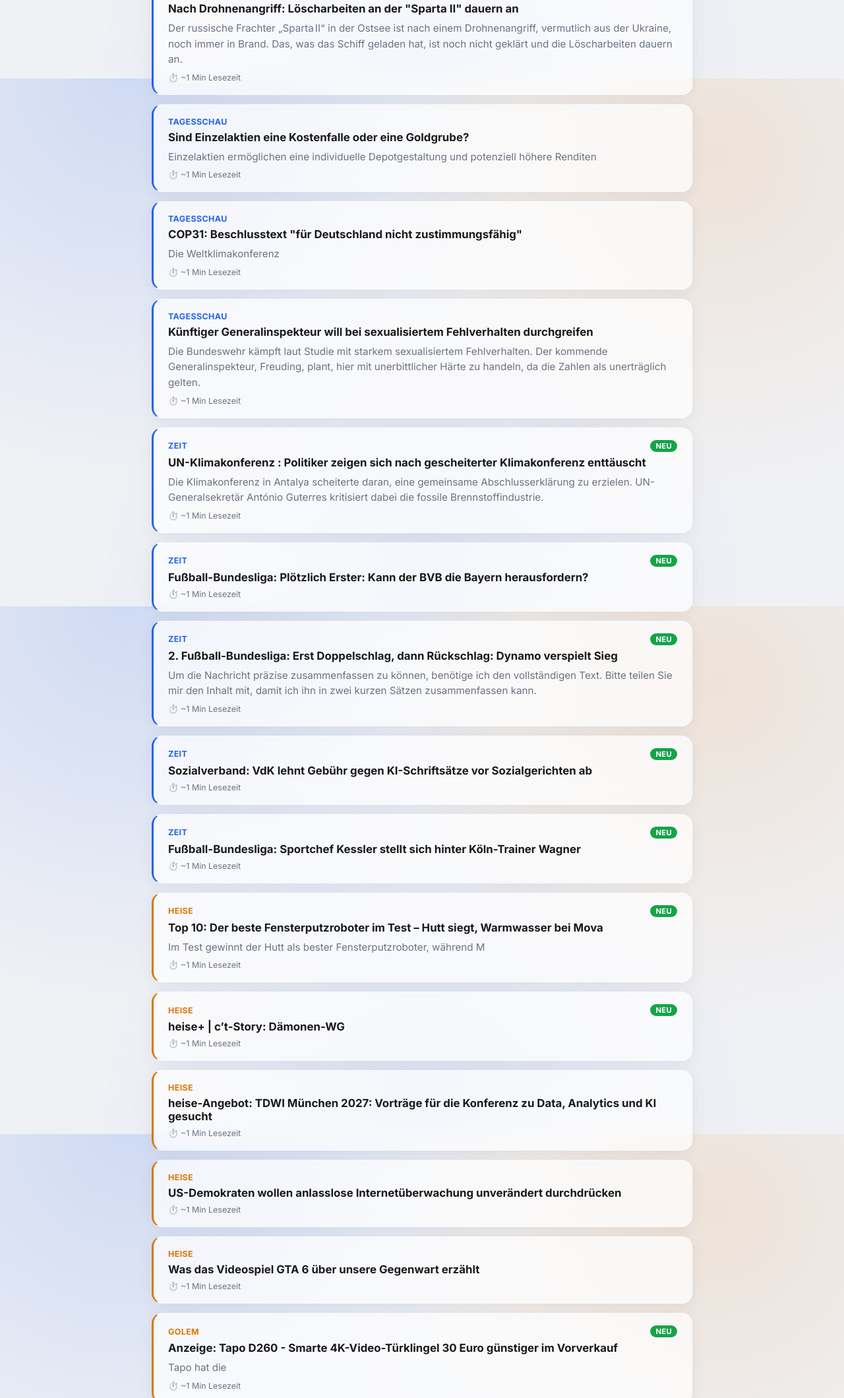
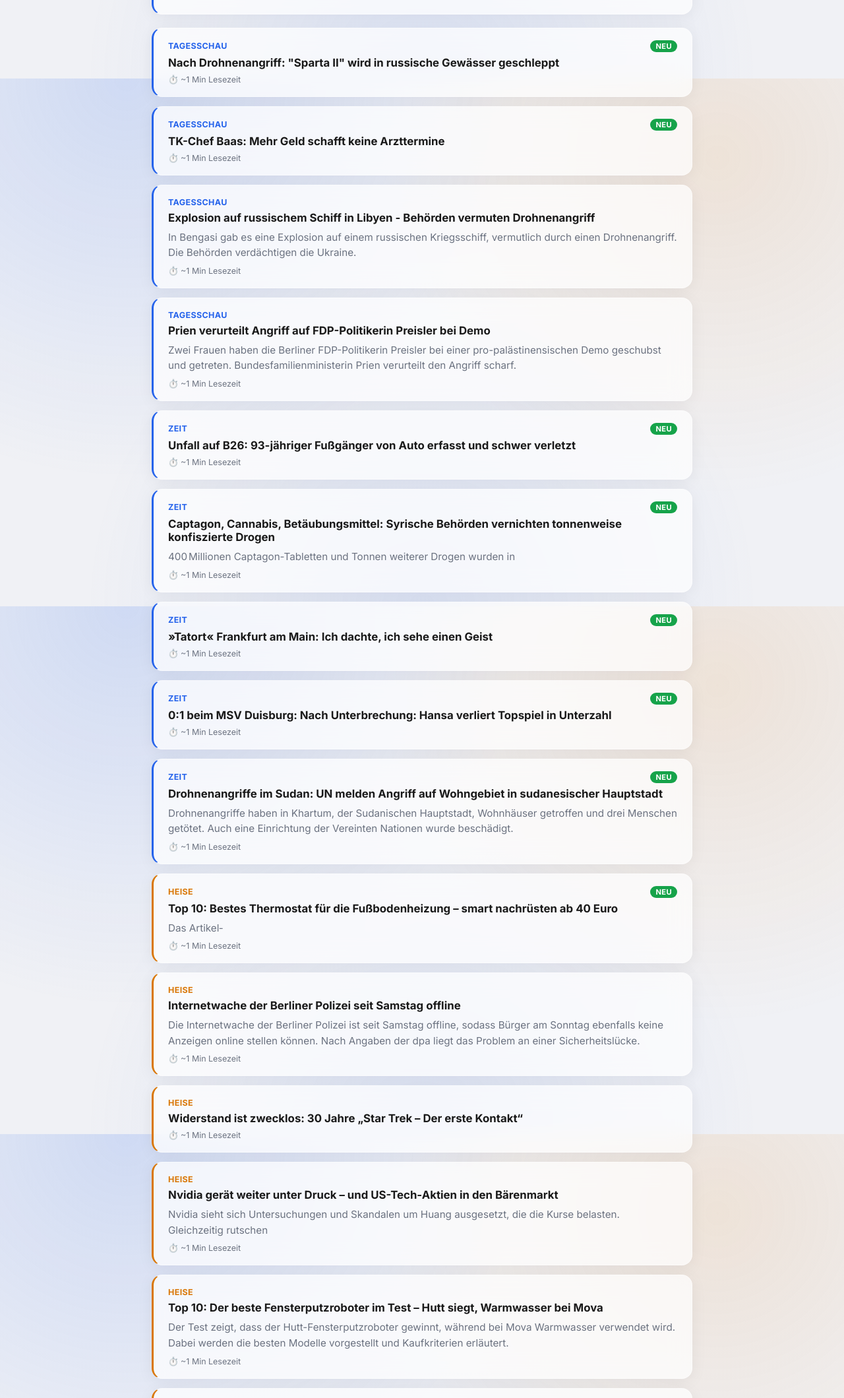
Before and after one commit to Jonas-sz/news-dashboard, a plain HTML site: page index.html in a window 1280 px wide. Shown: the part 681-2800 px from the top of the page at 66% size. Drawn offline with Linux system fonts and the light colour scheme.

Commit message:
Update news

```diff
--- a/index.html
+++ b/index.html
@@ -129,10 +129,10 @@
 <body data-theme="light">
   <div id="skeleton">📰</div>
   <div class="topbar">
-    <h1>Hey Jonas 👋</h1>
+    <h1>Guten Abend, Jonas 🌙</h1>
     <button class="toggle-btn" id="themeToggle" aria-label="Dark Mode umschalten">🌙</button>
   </div>
-  <p class="updated">Zuletzt aktualisiert: 22.11.2026 15:20 Uhr</p>
+  <p class="updated">Zuletzt aktualisiert: 22.11.2026 21:47 Uhr</p>
 
       <div class="stats-bar">
         <div class="stat"><strong>20</strong> Artikel</div>
@@ -147,10 +147,10 @@
   <div class="widgets">
 
         <div class="widget weather">
-          <span class="weather-icon">⛅</span>
+          <span class="weather-icon">☁️</span>
           <div>
-            <div class="weather-temp">3°C</div>
-            <div class="widget-sub">Teilweise bewölkt · Detmold</div>
+            <div class="weather-temp">1°C</div>
+            <div class="widget-sub">Bewölkt · Detmold</div>
           </div>
         </div>
 
@@ -190,27 +190,27 @@
             <div class="source">Tagesschau</div>
             <span class="badge-new">NEU</span>
           </div>
-          <h3><a href="https://www.tagesschau.de/ausland/asien/tuerkei-sender-soezcue-zwangsverwaltung-100.html" target="_blank" rel="noopener">Türkischer Sender Sözcü TV: Journalismus unter Zwangsverwaltung</a></h3>
-          <p></p>
+          <h3><a href="https://www.tagesschau.de/sport/mitgliederversammlung-bvb-fall-nmecha-100.html" target="_blank" rel="noopener">Buhrufe und Pfiffe gegen BVB-Boss Cramer wegen Fall Nmecha</a></h3>
+          <p>Der BVB-Spieler Nmecha ließ sich in einer religiös motivierten Jubelrunde vor der Mitgliederversammlung feiern, was zu Diskussionen führte. Geschäftsführer Cramer äußerte sich nur indirekt und lobte Nmecha als „tadellosen Menschen“, was mit einigen Buhrufen und Pfiffen reagierte.</p>
           <div class="read-time">⏱️ ~1 Min Lesezeit</div>
         </div>
 
         <div class="card" data-category="allgemein" style="animation-delay:0.05s; --cat-color:#2563eb">
           <div class="card-top">
             <div class="source">Tagesschau</div>
-
+            <span class="badge-new">NEU</span>
           </div>
-          <h3><a href="https://www.tagesschau.de/ausland/europa/finnland-ostsee-frachter-drohne-100.html" target="_blank" rel="noopener">Nach Drohnenangriff: Löscharbeiten an der "Sparta II" dauern an</a></h3>
-          <p>Der russische Frachter „Sparta II“ in der Ostsee ist nach einem Drohnenangriff, vermutlich aus der Ukraine, noch immer in Brand. Das, was das Schiff geladen hat, ist noch nicht geklärt und die Löscharbeiten dauern an.</p>
+          <h3><a href="https://www.tagesschau.de/ausland/europa/finnland-ostsee-frachter-drohne-102.html" target="_blank" rel="noopener">Nach Drohnenangriff: "Sparta II" wird in russische Gewässer geschleppt</a></h3>
+          <p></p>
           <div class="read-time">⏱️ ~1 Min Lesezeit</div>
         </div>
         <div class="card" data-category="allgemein" style="animation-delay:0.1s; --cat-color:#2563eb">
           <div class="card-top">
             <div class="source">Tagesschau</div>
-
+            <span class="badge-new">NEU</span>
           </div>
-          <h3><a href="https://www.tagesschau.de/wirtschaft/finanzen/boerse-investment-einzelaktien-etf-100.html" target="_blank" rel="noopener">Sind Einzelaktien eine Kostenfalle oder eine Goldgrube?</a></h3>
-          <p>Einzelaktien ermöglichen eine individuelle Depotgestaltung und potenziell höhere Renditen</p>
+          <h3><a href="https://www.tagesschau.de/inland/innenpolitik/bericht-aus-berlin-arzttermine-baas-100.html" target="_blank" rel="noopener">TK-Chef Baas: Mehr Geld schafft keine Arzttermine</a></h3>
+          <p></p>
           <div class="read-time">⏱️ ~1 Min Lesezeit</div>
         </div>
         <div class="card" data-category="allgemein" style="animation-delay:0.15000000000000002s; --cat-color:#2563eb">
@@ -218,8 +218,8 @@
             <div class="source">Tagesschau</div>
 
           </div>
-          <h3><a href="https://www.tagesschau.de/ausland/weltklimakonferenz-cop-droht-zu-scheitern-100.html" target="_blank" rel="noopener">COP31: Beschlusstext "für Deutschland nicht zustimmungsfähig"</a></h3>
-          <p>Die Weltklimakonferenz</p>
+          <h3><a href="https://www.tagesschau.de/ausland/afrika/russisches-schiff-libyen-100.html" target="_blank" rel="noopener">Explosion auf russischem Schiff in Libyen - Behörden vermuten Drohnenangriff</a></h3>
+          <p>In Bengasi gab es eine Explosion auf einem russischen Kriegsschiff, vermutlich durch einen Drohnenangriff. Die Behörden verdächtigen die Ukraine.</p>
           <div class="read-time">⏱️ ~1 Min Lesezeit</div>
         </div>
         <div class="card" data-category="allgemein" style="animation-delay:0.2s; --cat-color:#2563eb">
@@ -227,8 +227,8 @@
             <div class="source">Tagesschau</div>
 
           </div>
-          <h3><a href="https://www.tagesschau.de/inland/gesellschaft/bundeswehr-generalinspekteur-gegen-sexualisiertes-fehlverhalten-100.html" target="_blank" rel="noopener">Künftiger Generalinspekteur will bei sexualisiertem Fehlverhalten durchgreifen</a></h3>
-          <p>Die Bundeswehr kämpft laut Studie mit starkem sexualisiertem Fehlverhalten. Der kommende Generalinspekteur, Freuding, plant, hier mit unerbittlicher Härte zu handeln, da die Zahlen als unerträglich gelten.</p>
+          <h3><a href="https://www.tagesschau.de/inland/innenpolitik/prien-angriff-preisler-100.html" target="_blank" rel="noopener">Prien verurteilt Angriff auf FDP-Politikerin Preisler bei Demo</a></h3>
+          <p>Zwei Frauen haben die Berliner FDP-Politikerin Preisler bei einer pro-palästinensischen Demo geschubst und getreten. Bundesfamilienministerin Prien verurteilt den Angriff scharf.</p>
           <div class="read-time">⏱️ ~1 Min Lesezeit</div>
         </div>
         <div class="card" data-category="allgemein" style="animation-delay:0.25s; --cat-color:#2563eb">
@@ -236,8 +236,8 @@
             <div class="source">Zeit</div>
             <span class="badge-new">NEU</span>
           </div>
-          <h3><a href="https://www.zeit.de/politik/ausland/2026-11/un-klimakonferenz-cop31-antalya-greenpeace-martin-kaiser-eu-gxe" target="_blank" rel="noopener">UN-Klimakonferenz : Politiker zeigen sich nach gescheiterter Klimakonferenz enttäuscht</a></h3>
-          <p>Die Klimakonferenz in Antalya scheiterte daran, eine gemeinsame Abschlusserklärung zu erzielen. UN-Generalsekretär António Guterres kritisiert dabei die fossile Brennstoffindustrie.</p>
+          <h3><a href="https://www.zeit.de/news/2026-11/22/93-jaehriger-fussgaenger-von-auto-erfasst-und-schwer-verletzt" target="_blank" rel="noopener">Unfall auf B26: 93-jähriger Fußgänger von Auto erfasst und schwer verletzt</a></h3>
+          <p></p>
           <div class="read-time">⏱️ ~1 Min Lesezeit</div>
         </div>
         <div class="card" data-category="allgemein" style="animation-delay:0.30000000000000004s; --cat-color:#2563eb">
@@ -245,8 +245,8 @@
             <div class="source">Zeit</div>
             <span class="badge-new">NEU</span>
           </div>
-          <h3><a href="https://www.zeit.de/news/2026-11/22/ploetzlich-erster-kann-der-bvb-die-bayern-herausfordern" target="_blank" rel="noopener">Fußball-Bundesliga: Plötzlich Erster: Kann der BVB die Bayern herausfordern?</a></h3>
-          <p></p>
+          <h3><a href="https://www.zeit.de/politik/ausland/2026-11/syrien-drogen-captagon-baschar-al-assad" target="_blank" rel="noopener">Captagon, Cannabis, Betäubungsmittel: Syrische Behörden vernichten tonnenweise konfiszierte Drogen</a></h3>
+          <p>400 Millionen Captagon-Tabletten und Tonnen weiterer Drogen wurden in</p>
           <div class="read-time">⏱️ ~1 Min Lesezeit</div>
         </div>
         <div class="card" data-category="allgemein" style="animation-delay:0.35000000000000003s; --cat-color:#2563eb">
@@ -254,8 +254,8 @@
             <div class="source">Zeit</div>
             <span class="badge-new">NEU</span>
           </div>
-          <h3><a href="https://www.zeit.de/news/2026-11/22/erst-doppelschlag-dann-rueckschlag-dynamo-verspielt-sieg" target="_blank" rel="noopener">2. Fußball-Bundesliga: Erst Doppelschlag, dann Rückschlag: Dynamo verspielt Sieg</a></h3>
-          <p>Um die Nachricht präzise zusammenfassen zu können, benötige ich den vollständigen Text. Bitte teilen Sie mir den Inhalt mit, damit ich ihn in zwei kurzen Sätzen zusammenfassen kann.</p>
+          <h3><a href="https://www.zeit.de/feuilleton/film/2026-11/tatort-frankfurt-ard-4-finger-azadi-kulina-iran" target="_blank" rel="noopener">»Tatort« Frankfurt am Main: Ich dachte, ich sehe einen Geist</a></h3>
+          <p></p>
           <div class="read-time">⏱️ ~1 Min Lesezeit</div>
         </div>
         <div class="card" data-category="allgemein" style="animation-delay:0.4s; --cat-color:#2563eb">
@@ -263,7 +263,7 @@
             <div class="source">Zeit</div>
             <span class="badge-new">NEU</span>
           </div>
-          <h3><a href="https://www.zeit.de/politik/deutschland/2026-11/sozialgerichte-vdk-gebuehr-eilverfahren-christian-heinz-gxe" target="_blank" rel="noopener">Sozialverband: VdK lehnt Gebühr gegen KI-Schriftsätze vor Sozialgerichten ab</a></h3>
+          <h3><a href="https://www.zeit.de/news/2026-11/22/nach-unterbrechung-hansa-verliert-topspiel-in-unterzahl" target="_blank" rel="noopener">0:1 beim MSV Duisburg: Nach Unterbrechung: Hansa verliert Topspiel in Unterzahl</a></h3>
           <p></p>
           <div class="read-time">⏱️ ~1 Min Lesezeit</div>
         </div>
@@ -272,8 +272,8 @@
             <div class="source">Zeit</div>
             <span class="badge-new">NEU</span>
           </div>
-          <h3><a href="https://www.zeit.de/news/2026-11/22/sportchef-kessler-stellt-sich-hinter-koeln-trainer-wagner" target="_blank" rel="noopener">Fußball-Bundesliga: Sportchef Kessler stellt sich hinter Köln-Trainer Wagner</a></h3>
-          <p></p>
+          <h3><a href="https://www.zeit.de/politik/ausland/2026-11/sudan-drohnenangriffe-khartum-armee-rsf-un" target="_blank" rel="noopener">Drohnenangriffe im Sudan: UN melden Angriff auf Wohngebiet in sudanesischer Hauptstadt</a></h3>
+          <p>Drohnenangriffe haben in Khartum, der Sudanischen Hauptstadt, Wohnhäuser getroffen und drei Menschen getötet. Auch eine Einrichtung der Vereinten Nationen wurde beschädigt.</p>
           <div class="read-time">⏱️ ~1 Min Lesezeit</div>
         </div>
         <div class="card" data-category="tech" style="animation-delay:0.5s; --cat-color:#d97706">
@@ -281,17 +281,17 @@
             <div class="source">Heise</div>
             <span class="badge-new">NEU</span>
           </div>
-          <h3><a href="https://www.heise.de/bestenlisten/testsieger/top-10-der-beste-fensterputzroboter-im-test-hutt-siegt-warmwasser-bei-mova/rwq727q?wt_mc=rss.red.ho.ho.atom.beitrag.beitrag" target="_blank" rel="noopener">Top 10: Der beste Fensterputzroboter im Test – Hutt siegt, Warmwasser bei Mova</a></h3>
-          <p>Im Test gewinnt der Hutt als bester Fensterputzroboter, während M</p>
+          <h3><a href="https://www.heise.de/bestenlisten/testsieger/top-10-bestes-thermostat-fuer-die-fussbodenheizung-smart-nachruesten-ab-40-euro/yb0j4mx?wt_mc=rss.red.ho.ho.atom.beitrag.beitrag" target="_blank" rel="noopener">Top 10: Bestes Thermostat für die Fußbodenheizung – smart nachrüsten ab 40 Euro</a></h3>
+          <p>Das Artikel‑</p>
           <div class="read-time">⏱️ ~1 Min Lesezeit</div>
         </div>
         <div class="card" data-category="tech" style="animation-delay:0.55s; --cat-color:#d97706">
           <div class="card-top">
             <div class="source">Heise</div>
-            <span class="badge-new">NEU</span>
+
           </div>
-          <h3><a href="https://www.heise.de/hintergrund/c-t-Story-Daemonen-WG-11483727.html?wt_mc=rss.red.ho.ho.atom.beitrag_plus.beitrag_plus" target="_blank" rel="noopener">heise+ | c’t-Story: Dämonen-WG</a></h3>
-          <p></p>
+          <h3><a href="https://www.heise.de/news/Internetwache-der-Berliner-Polizei-seit-Samstag-offline-11533840.html?wt_mc=rss.red.ho.ho.atom.beitrag.beitrag" target="_blank" rel="noopener">Internetwache der Berliner Polizei seit Samstag offline</a></h3>
+          <p>Die Internetwache der Berliner Polizei ist seit Samstag offline, sodass Bürger am Sonntag ebenfalls keine Anzeigen online stellen können. Nach Angaben der dpa liegt das Problem an einer Sicherheitslücke.</p>
           <div class="read-time">⏱️ ~1 Min Lesezeit</div>
         </div>
         <div class="card" data-category="tech" style="animation-delay:0.6000000000000001s; --cat-color:#d97706">
@@ -299,7 +299,7 @@
             <div class="source">Heise</div>
 
           </div>
-          <h3><a href="https://www.heise.de/news/TDWI-Muenchen-2027-Vortraege-fuer-die-Konferenz-zu-Data-Analytics-und-KI-gesucht-11532059.html?wt_mc=rss.red.ho.ho.atom.beitrag.beitrag" target="_blank" rel="noopener">heise-Angebot: TDWI München 2027: Vorträge für die Konferenz zu Data, Analytics und KI gesucht</a></h3>
+          <h3><a href="https://www.heise.de/hintergrund/Widerstand-ist-zwecklos-30-Jahre-Star-Trek-Der-erste-Kontakt-11533820.html?wt_mc=rss.red.ho.ho.atom.beitrag.beitrag" target="_blank" rel="noopener">Widerstand ist zwecklos: 30 Jahre „Star Trek – Der erste Kontakt“</a></h3>
           <p></p>
           <div class="read-time">⏱️ ~1 Min Lesezeit</div>
         </div>
@@ -308,8 +308,8 @@
             <div class="source">Heise</div>
 
           </div>
-          <h3><a href="https://www.heise.de/news/FISA-Gesetz-Section-702-mit-parlamentarischen-Tricks-vor-Verlaengerung-11533750.html?wt_mc=rss.red.ho.ho.atom.beitrag.beitrag" target="_blank" rel="noopener">US-Demokraten wollen anlasslose Internetüberwachung unverändert durchdrücken</a></h3>
-          <p></p>
+          <h3><a href="https://www.heise.de/news/Nvidia-geraet-weiter-unter-Druck-und-US-Tech-Aktien-in-den-Baerenmarkt-11533802.html?wt_mc=rss.red.ho.ho.atom.beitrag.beitrag" target="_blank" rel="noopener">Nvidia gerät weiter unter Druck – und US-Tech-Aktien in den Bärenmarkt</a></h3>
+          <p>Nvidia sieht sich Untersuchungen und Skandalen um Huang ausgesetzt, die die Kurse belasten. Gleichzeitig rutschen</p>
           <div class="read-time">⏱️ ~1 Min Lesezeit</div>
         </div>
         <div class="card" data-category="tech" style="animation-delay:0.7000000000000001s; --cat-color:#d97706">
@@ -317,17 +317,17 @@
             <div class="source">Heise</div>
 
           </div>
-          <h3><a href="https://www.heise.de/news/Was-das-Videospiel-GTA-6-ueber-unsere-Gegenwart-erzaehlt-11533740.html?wt_mc=rss.red.ho.ho.atom.beitrag.beitrag" target="_blank" rel="noopener">Was das Videospiel GTA 6 über unsere Gegenwart erzählt</a></h3>
-          <p></p>
+          <h3><a href="https://www.heise.de/bestenlisten/testsieger/top-10-der-beste-fensterputzroboter-im-test-hutt-siegt-warmwasser-bei-mova/rwq727q?wt_mc=rss.red.ho.ho.atom.beitrag.beitrag" target="_blank" rel="noopener">Top 10: Der beste Fensterputzroboter im Test – Hutt siegt, Warmwasser bei Mova</a></h3>
+          <p>Der Test zeigt, dass der Hutt-Fensterputzroboter gewinnt, während bei Mova Warmwasser verwendet wird. Dabei werden die besten Modelle vorgestellt und Kaufkriterien erläutert.</p>
           <div class="read-time">⏱️ ~1 Min Lesezeit</div>
         </div>
         <div class="card" data-category="tech" style="animation-delay:0.75s; --cat-color:#d97706">
           <div class="card-top">
             <div class="source">Golem</div>
-            <span class="badge-new">NEU</span>
+
           </div>
           <h3><a href="https://www.golem.de/news/anzeige-tapo-d260-smarte-4k-video-tuerklingel-30-euro-guenstiger-im-vorverkauf-2611-215430.html" target="_blank" rel="noopener">Anzeige: Tapo D260 - Smarte 4K-Video-Türklingel 30 Euro günstiger im Vorverkauf</a></h3>
-          <p>Tapo hat die</p>
+          <p>Tapo hat die neue 4K-Video-Türklingel Tapo D260 vorgestellt, die seit Freitag im Vorverkauf erhältlich ist. Im Vorverkauf wurde der Preis um 30 Euro gesenkt.</p>
           <div class="read-time">⏱️ ~1 Min Lesezeit</div>
         </div>
         <div class="card" data-category="tech" style="animation-delay:0.8s; --cat-color:#d97706">
@@ -336,7 +336,7 @@
 
           </div>
           <h3><a href="https://www.golem.de/news/ki-angst-an-der-wall-street-us-tech-aktien-rutschen-in-den-baerenmarkt-2611-215510.html" target="_blank" rel="noopener">KI-Angst an der Wall Street: US-Tech-Aktien rutschen in den Bärenmarkt</a></h3>
-          <p>US-Tech-Aktien fallen stark in die Wochenrückgänge, die bislang die schlechteste seit der Coronakrise darstellen. Das anfängliche Aufsehen um KI hat sich in ein zunehmendes Unbehagen für die Börsen investiert, was die Wall‑Street in einen Bärenmarkt treibt.</p>
+          <p>Die US-Tech-Akt</p>
           <div class="read-time">⏱️ ~1 Min Lesezeit</div>
         </div>
         <div class="card" data-category="tech" style="animation-delay:0.8500000000000001s; --cat-color:#d97706">
@@ -345,7 +345,7 @@
 
           </div>
           <h3><a href="https://www.golem.de/news/mobilitaet-toyota-zeigt-kofferraum-e-bike-als-konzept-2611-215509.html" target="_blank" rel="noopener">Mobilität: Toyota zeigt Kofferraum-E-Bike als Konzept</a></h3>
-          <p>Toyota präsentiert beim BKE‑Concept ein faltbares Elektro‑Bikes für Kurzstrecken und betont die durchdachte Idee. Die Details bleiben allerdings vage, da die Faktenlage noch dünn ist.</p>
+          <p>Toyota präsentiert mit dem BKE</p>
           <div class="read-time">⏱️ ~1 Min Lesezeit</div>
         </div>
         <div class="card" data-category="tech" style="animation-delay:0.9s; --cat-color:#d97706">
@@ -354,7 +354,7 @@
 
           </div>
           <h3><a href="https://www.golem.de/news/e-books-und-buecher-hackerangriff-legt-hugendubel-homepage-und-tolino-cloud-lahm-2611-215513.html" target="_blank" rel="noopener">E-Books und Bücher: Hackerangriff legt Hugendubel-Homepage und Tolino-Cloud lahm</a></h3>
-          <p>Hugendubel wurde Opfer eines Hackerangriffs, der zahlreiche Systeme außer Betrieb setzte. Dadurch ist die</p>
+          <p>Hugendubel wurde Opfer eines Hackerangriffs, der mehrere seiner Systeme offline schaltet. Dadurch sind auch die E‑</p>
           <div class="read-time">⏱️ ~1 Min Lesezeit</div>
         </div>
         <div class="card" data-category="tech" style="animation-delay:0.9500000000000001s; --cat-color:#d97706">
```
